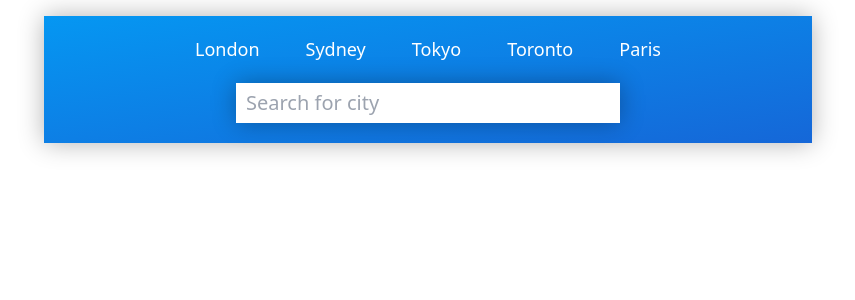
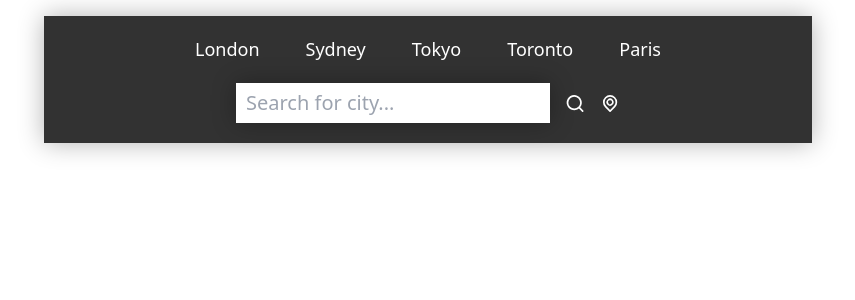
Before and after one commit to Sandeep-Abeykoon/react-weather-app, a React (Create React App) app: page / in a window 1280 px wide. Shown: the top 300 px of the page, without its empty margins (212-1067 px from the left). Built offline with nearby package versions, Linux system fonts and the light colour scheme; the HTML template or start-up script is replaced by a standard one.

Commit message:
updated the code

```diff
--- a/src/App.css
+++ b/src/App.css
@@ -6,7 +6,14 @@
   margin: auto;
   margin-top: 16px;
   padding: 20px 128px;
-  background-image: linear-gradient(to bottom right, #0597f2, #1567d8);
+ background-color: rgb(50, 50, 50);
   height: fit-content;
   box-shadow: 0 0 24px rgba(0, 0, 0, 0.3);
 }
+
+.icon {
+  color: white;
+  width: 25px;
+  height: 25px;
+  cursor: pointer;
+}
--- a/src/Components/Inputs/Inputs.jsx
+++ b/src/Components/Inputs/Inputs.jsx
@@ -1,13 +1,15 @@
-import React from 'react'
-import { UilSearch, UilLocationPoint } from '@iconscout/react-unicons'
-import styles from "./Inputs.module.css"
+import React from "react";
+import { UilSearch, UilLocationPoint } from "@iconscout/react-unicons";
+import styles from "./Inputs.module.css";
 
 export const Inputs = () => {
   return (
     <div className={styles.inputs}>
-        <div className={styles.searchContainer}>
-            <input type="text" placeholder='Search for city'/>
-        </div>
+      <div className={styles.searchContainer}>
+        <input type="text" placeholder="Search for city..." />
+        <UilSearch className="icon"/>
+        <UilLocationPoint className="icon"/>
+      </div>
     </div>
-  )
-}
+  );
+};
--- a/src/Components/Inputs/Inputs.module.css
+++ b/src/Components/Inputs/Inputs.module.css
@@ -5,13 +5,12 @@
 }
 
 .searchContainer {
-    background-color: blue;
     display: flex;
     flex-direction: row;
     width: 75%;
     justify-content: center;
     align-items: center;
-    gap: 4px;
+    gap: 15px;
 }
 
 .searchContainer input {
```
